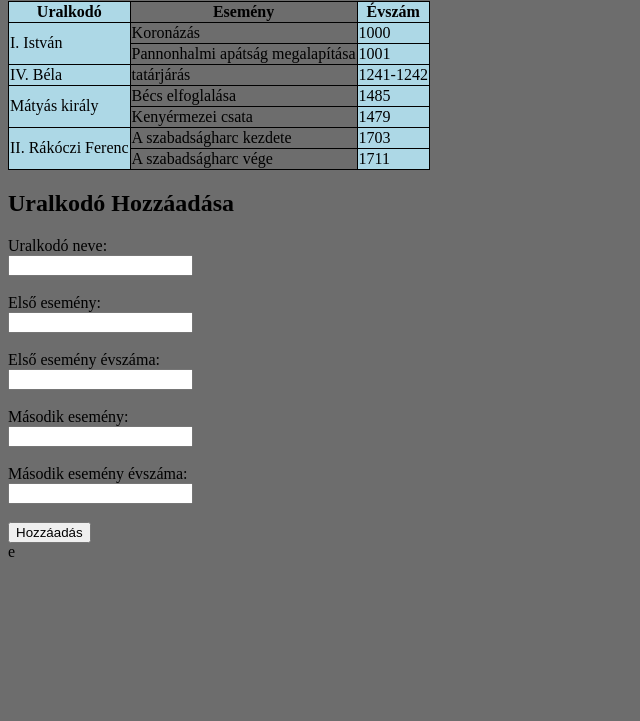
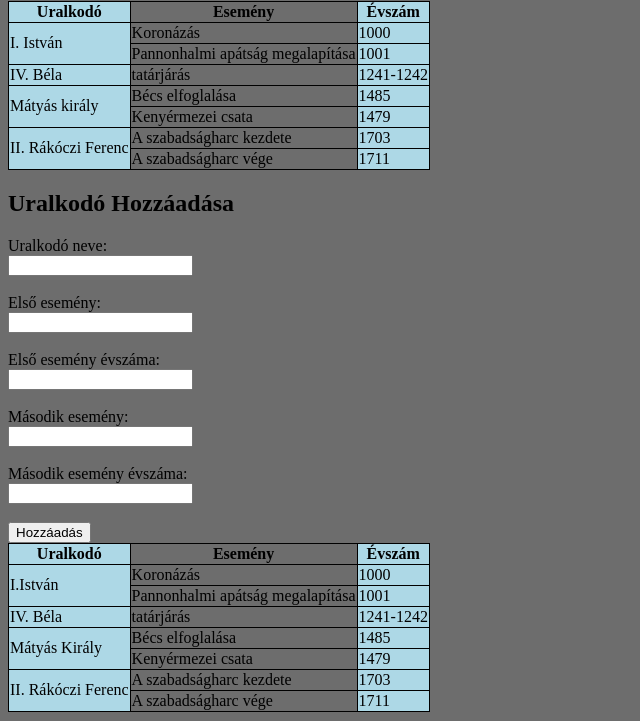
Before and after one commit to Imi-1/uralkodok, a plain HTML site: page index.html in a window 1280 px wide. Shown: the part 79-800 px from the top of the page, without its empty margins (0-640 px from the left). Drawn offline with Linux system fonts and the light colour scheme.

Commit message:
linearis utasitas vegrehajtas

```diff
--- a/index.html
+++ b/index.html
@@ -103,5 +103,4 @@
     </form>
     <script src="main.js"></script>
 </body>
-e
 </html>
--- a/main.js
+++ b/main.js
@@ -0,0 +1,133 @@
+const table = document.createElement('table'); // Létrehozom a táblázatot
+document.body.appendChild(table); // Hozzáadom a táblázatot az oldal törzséhez
+
+const colgroup = document.createElement('colgroup'); // Létrehozom az oszlopcsoportot
+table.appendChild(colgroup); // Az oszlopcsoportot hozzáadom a táblázathoz
+
+const col1 = document.createElement('col'); // Létrehozom az első oszlopot
+col1.className = "colored-column"; // Osztályt adok az első oszlopnak
+colgroup.appendChild(col1); // Hozzáadom az első oszlopot az oszlopcsoporthoz
+
+const col2 = document.createElement('col'); // Létrehozom a második oszlopot
+colgroup.appendChild(col2); // Hozzáadom a második oszlopot az oszlopcsoporthoz
+
+const col3 = document.createElement('col'); // Létrehozom a harmadik oszlopot
+col3.className = "colored-column"; // Osztályt adok a harmadik oszlopnak
+colgroup.appendChild(col3); // Hozzáadom a harmadik oszlopot az oszlopcsoporthoz
+
+const thead = document.createElement('thead'); // Létrehozom a táblázat fejlécét
+table.appendChild(thead); // Hozzáadom a fejlécet a táblázathoz
+
+const headerRow = document.createElement('tr'); // Létrehozok egy sort a fejléc számára
+thead.appendChild(headerRow); // Hozzáadom a sort a táblázat fejlécéhez
+
+const headerCell = document.createElement('th'); // Létrehozom az első cellát a fejlécben
+headerCell.innerHTML = "Uralkodó"; // Beállítom az első cella szövegét
+headerRow.appendChild(headerCell); // Hozzáadom az első cellát a fejléc sorához
+
+const headerCell2 = document.createElement('th'); // Létrehozom a második cellát a fejlécben
+headerCell2.innerHTML = "Esemény"; // Beállítom a második cella szövegét
+headerRow.appendChild(headerCell2); // Hozzáadom a második cellát a fejléc sorához
+
+const headerCell3 = document.createElement('th'); // Létrehozom a harmadik cellát a fejlécben
+headerCell3.innerHTML = "Évszám"; // Beállítom a harmadik cella szövegét
+headerRow.appendChild(headerCell3); // Hozzáadom a harmadik cellát a fejléc sorához
+
+const tbody = document.createElement('tbody'); // Létrehozom a táblázat törzsét
+table.appendChild(tbody); // Hozzáadom a táblázat törzsét a táblázathoz
+
+const tbodyRow1 = document.createElement('tr'); // Létrehozom az első sort a törzsben
+tbody.appendChild(tbodyRow1); // Hozzáadom az első sort a táblázat törzséhez
+
+const tbodyRow1Cell1 = document.createElement('td'); // Létrehozom az első cellát az első sorban
+tbodyRow1Cell1.innerHTML = "I.István"; // Beállítom az első cella szövegét
+tbodyRow1.appendChild(tbodyRow1Cell1); // Hozzáadom az első cellát az első sorhoz
+tbodyRow1Cell1.rowSpan = "2"; // Az első cella két sort foglal össze
+
+const tbodyRow1Cell2 = document.createElement('td'); // Létrehozom a második cellát az első sorban
+tbodyRow1Cell2.innerHTML = "Koronázás"; // Beállítom a második cella szövegét
+tbodyRow1.appendChild(tbodyRow1Cell2); // Hozzáadom a második cellát az első sorhoz
+
+const tbodyRow1Cell3 = document.createElement('td'); // Létrehozom a harmadik cellát az első sorban
+tbodyRow1Cell3.innerHTML = "1000"; // Beállítom a harmadik cella szövegét
+tbodyRow1.appendChild(tbodyRow1Cell3); // Hozzáadom a harmadik cellát az első sorhoz
+
+const tbodyRow2 = document.createElement('tr'); // Létrehozom a második sort a törzsben
+tbody.appendChild(tbodyRow2); // Hozzáadom a második sort a táblázat törzséhez
+
+const tbodyRow2Cell1 = document.createElement('td'); // Létrehozom az első cellát a második sorban
+tbodyRow2Cell1.innerHTML = "Pannonhalmi apátság megalapítása"; // Beállítom az első cella szövegét
+tbodyRow2.appendChild(tbodyRow2Cell1); // Hozzáadom az első cellát a második sorhoz
+
+const tbodyRow2Cell2 = document.createElement('td'); // Létrehozom a második cellát a második sorban
+tbodyRow2Cell2.innerHTML = "1001"; // Beállítom a második cella szövegét
+tbodyRow2.appendChild(tbodyRow2Cell2); // Hozzáadom a második cellát a második sorhoz
+
+const tbodyRow3 = document.createElement('tr'); // Létrehozom a harmadik sort a törzsben
+tbody.appendChild(tbodyRow3); // Hozzáadom a harmadik sort a táblázat törzséhez
+
+const tbodyRow3Cell1 = document.createElement('td'); // Létrehozom az első cellát a harmadik sorban
+tbodyRow3Cell1.innerHTML = "IV. Béla"; // Beállítom az első cella szövegét
+tbodyRow3.appendChild(tbodyRow3Cell1); // Hozzáadom az első cellát a harmadik sorhoz
+
+const tbodyRow3Cell2 = document.createElement('td'); // Létrehozom a második cellát a harmadik sorban
+tbodyRow3Cell2.innerHTML = "tatárjárás"; // Beállítom a második cella szövegét
+tbodyRow3.appendChild(tbodyRow3Cell2); // Hozzáadom a második cellát a harmadik sorhoz
+
+const tbodyRow3Cell3 = document.createElement('td'); // Létrehozom a harmadik cellát a harmadik sorban
+tbodyRow3Cell3.innerHTML = "1241-1242"; // Beállítom a harmadik cella szövegét
+tbodyRow3.appendChild(tbodyRow3Cell3); // Hozzáadom a harmadik cellát a harmadik sorhoz
+
+const tbodyRow4 = document.createElement('tr'); // Létrehozom a negyedik sort a törzsben
+tbody.appendChild(tbodyRow4); // Hozzáadom a negyedik sort a táblázat törzséhez
+
+const tbodyRow4Cell1 = document.createElement('td'); // Létrehozom az első cellát a negyedik sorban
+tbodyRow4Cell1.innerHTML = "Mátyás Király"; // Beállítom az első cella szövegét
+tbodyRow4.appendChild(tbodyRow4Cell1); // Hozzáadom az első cellát a negyedik sorhoz
+tbodyRow4Cell1.rowSpan = "2"; // Az első cella két sort foglal össze
+
+const tbodyRow4Cell2 = document.createElement('td'); // Létrehozom a második cellát a negyedik sorban
+tbodyRow4Cell2.innerHTML = "Bécs elfoglalása"; // Beállítom a második cella szövegét
+tbodyRow4.appendChild(tbodyRow4Cell2); // Hozzáadom a második cellát a negyedik sorhoz
+
+const tbodyRow4Cell3 = document.createElement('td'); // Létrehozom a harmadik cellát a negyedik sorban
+tbodyRow4Cell3.innerHTML = "1485"; // Beállítom a harmadik cella szövegét
+tbodyRow4.appendChild(tbodyRow4Cell3); // Hozzáadom a harmadik cellát a negyedik sorhoz
+
+const tbodyRow5 = document.createElement('tr'); // Létrehozom az ötödik sort a törzsben
+tbody.appendChild(tbodyRow5); // Hozzáadom az ötödik sort a táblázat törzséhez
+
+const tbodyRow5Cell1 = document.createElement('td'); // Létrehozom az első cellát az ötödik sorban
+tbodyRow5Cell1.innerHTML = "Kenyérmezei csata"; // Beállítom az első cella szövegét
+tbodyRow5.appendChild(tbodyRow5Cell1); // Hozzáadom az első cellát az ötödik sorhoz
+
+const tbodyRow5Cell2 = document.createElement('td'); // Létrehozom a második cellát az ötödik sorban
+tbodyRow5Cell2.innerHTML = "1479"; // Beállítom a második cella szövegét
+tbodyRow5.appendChild(tbodyRow5Cell2); // Hozzáadom a második cellát az ötödik sorhoz
+
+const tbodyRow6 = document.createElement('tr'); // Létrehozom a hatodik sort a törzsben
+tbody.appendChild(tbodyRow6); // Hozzáadom a hatodik sort a táblázat törzséhez
+
+const tbodyRow6Cell1 = document.createElement('td'); // Létrehozom az első cellát a hatodik sorban
+tbodyRow6Cell1.innerHTML = "II. Rákóczi Ferenc"; // Beállítom az első cella szövegét
+tbodyRow6.appendChild(tbodyRow6Cell1); // Hozzáadom az első cellát a hatodik sorhoz
+tbodyRow6Cell1.rowSpan = "2"; // Az első cella két sort foglal össze
+
+const tbodyRow6Cell2 = document.createElement('td'); // Létrehozom a második cellát a hatodik sorban
+tbodyRow6Cell2.innerHTML = "A szabadságharc kezdete"; // Beállítom a második cella szövegét
+tbodyRow6.appendChild(tbodyRow6Cell2); // Hozzáadom a második cellát a hatodik sorhoz
+
+const tbodyRow6Cell3 = document.createElement('td'); // Létrehozom a harmadik cellát a hatodik sorban
+tbodyRow6Cell3.innerHTML = "1703"; // Beállítom a harmadik cella szövegét
+tbodyRow6.appendChild(tbodyRow6Cell3); // Hozzáadom a harmadik cellát a hatodik sorhoz
+
+const tbodyRow7 = document.createElement('tr'); // Létrehozom a hetedik sort a törzsben
+tbody.appendChild(tbodyRow7); // Hozzáadom a hetedik sort a táblázat törzséhez
+
+const tbodyRow7Cell1 = document.createElement('td'); // Létrehozom az első cellát a hetedik sorban
+tbodyRow7Cell1.innerHTML = "A szabadságharc vége"; // Beállítom az első cella szövegét
+tbodyRow7.appendChild(tbodyRow7Cell1); // Hozzáadom az első cellát a hetedik sorhoz
+
+const tbodyRow7Cell2 = document.createElement('td'); // Létrehozom a második cellát a hetedik sorban
+tbodyRow7Cell2.innerHTML = "1711"; // Beállítom a második cella szövegét
+tbodyRow7.appendChild(tbodyRow7Cell2); // Hozzáadom a második cellát a hetedik sorhoz
```
